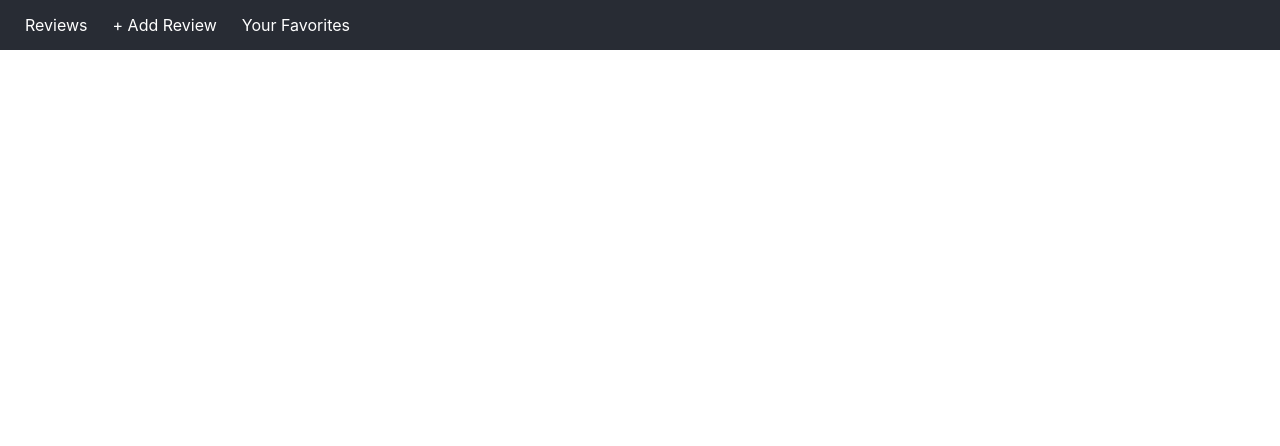
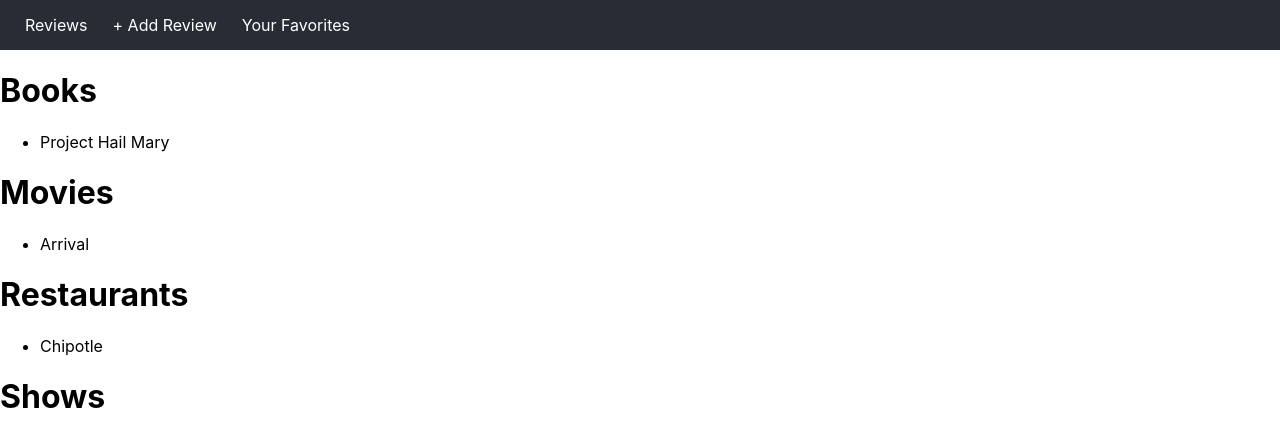
Before and after one commit to eurobi/phase-2-final-project, a React (Create React App) app in the folder my-app/: page /your-favorites in a window 1280 px wide. Shown: the top 446 px of the page. Built offline with nearby package versions, Linux system fonts and the light colour scheme; data requests are answered from the project's data file.

Commit message:
delete working, favorites working

```diff
--- a/my-app/db.json
+++ b/my-app/db.json
@@ -5,28 +5,28 @@
       "title": "Project Hail Mary",
       "category": "Books",
       "content": "Ryland Grace is the sole survivor on a desperate, last-chance mission--and if he fails, humanity and the earth itself will perish. Except that right now, he doesn't know that. He can't even remember his own name, let alone the nature of his assignment or how to complete it. All he knows is that he's been asleep for a very, very long time. And he's just been awakened to find himself millions of miles from home, with nothing but two corpses for company. His crewmates dead, his memories fuzzily returning, Ryland realizes that an impossible task now confronts him. Hurtling through space on this tiny ship, it's up to him to puzzle out an impossible scientific mystery--and conquer an extinction-level threat to our species.",
-      "rating": 5
+      "rating": "5"
     },
     {
       "id": 2,
       "title": "Arrival",
       "category": "Movies",
       "content": "A linguist works with the military to communicate with alien lifeforms after twelve mysterious spacecraft appear around the world.",
-      "rating": 5
+      "rating": "5"
     },
     {
       "id": 3,
       "title": "Chipotle",
       "category": "Restaurants",
       "content": "oh my god I love chipotalay. chipotalay is my life",
-      "rating": 5
+      "rating": "5"
     },
     {
       "id": 4,
       "title": "Succession",
       "category": "Shows",
       "content": "Succession is about a wealthy and powerful family with all of the disfunctions of any normal family, only amplified infinitely by their status in the socioeconomic world",
-      "rating": 4
+      "rating": "4"
     },
     {
       "category": "Restaurants",
--- a/my-app/src/App.js
+++ b/my-app/src/App.js
@@ -64,6 +64,11 @@
     setReviews(newReviews)
   }
 
+  //PATCH review
+  function editReview(id){
+
+  }
+
   return (
     <div>
         <NavBar />
@@ -75,8 +80,8 @@
           <Route exact path ='/new-review'>
             <ReviewForm addReview={addReview} />
           </Route>
-          <Route>
-            <Favorites />
+          <Route exact path ='/your-favorites'>
+            <Favorites reviews={reviews}/>
           </Route>
         </Switch>
     </div>
--- /dev/null
+++ b/my-app/src/Components/Favorite.js
@@ -0,0 +1,18 @@
+
+
+function Favorite({ category, reviews }){
+    const fiveStarReviews = reviews.filter(review => {
+        return review.category === category && review.rating.toString() === "5"
+    })
+    console.log(reviews)
+    return (
+        <div>
+            <h1>{category}</h1>
+            <ul>
+                {fiveStarReviews.map(review => <li key={review.title}>{review.title}</li>)}
+            </ul>
+        </div>
+    )
+}
+
+export default Favorite
--- a/my-app/src/Components/Favorites.js
+++ b/my-app/src/Components/Favorites.js
@@ -1,5 +1,18 @@
-function Favorites(){
+import Favorite from "./Favorite"
 
+function Favorites({ reviews }){
+    const reviewCategories = []
+    reviews.map((review) => {
+        if(!reviewCategories.includes(review.category)){
+            reviewCategories.push(review.category)
+        }
+    })
+    const favoriteElements = reviewCategories.map((category) => { return <Favorite key={category} category={category} reviews={reviews} />})
+    return(
+        <div id ='favorites-container'>
+            {favoriteElements}
+        </div>
+    )
 }
 
 export default Favorites
--- a/my-app/src/Components/Filters.js
+++ b/my-app/src/Components/Filters.js
@@ -8,9 +8,7 @@
     ]
     const sortOptions = [
         "Rating (High to Low)",
-        "Rating (Low to High)",
-        "Date (Newest)",
-        "Date (Oldest)"
+        "Rating (Low to High)"
     ]
     function handleFilterChange(e){
         setFilters({...filters,
@@ -36,13 +34,13 @@
             <div className="filter-item">
                 <label for="filter-by">Filter By:</label>
                 <select value={filters.filter} onChange={handleFilterChange} id='filter-by'>
-                    {categories.map((category) => <option>{category}</option>)}
+                    {categories.map((category) => <option key={category}>{category}</option>)}
                 </select>
             </div>
             <div className="filter-item">
                 <label for="sort-by">Sort By:</label>
                 <select value={filters.sort} onChange={handleSortChange} id='sort-by'>
-                    {sortOptions.map((option) => <option>{option}</option>)}
+                    {sortOptions.map((option) => <option key={option}>{option}</option>)}
                 </select>
             </div>
             <div className="filter-item">
--- a/my-app/src/Components/Review.js
+++ b/my-app/src/Components/Review.js
@@ -1,3 +1,4 @@
+
 function Review({ deleteReview, review }){
     function handleStars(rating){
         let stars = []
@@ -11,12 +12,14 @@
         return stars.join('')
     }
 
+
+
     return(
         <div className='card'>
             <div className="review-card-header">
                 <h1>{review.title}</h1>
                 <div className="button-div">
-                    <button className="edit-button">Edit</button>
+                    <button id={review.id} className="edit-button">Edit</button>
                     <button id={review.id} onClick={(e) => deleteReview(e.target.id)} className="delete-button">Delete</button>
                 </div>
             </div>
--- a/my-app/src/Components/ReviewForm.js
+++ b/my-app/src/Components/ReviewForm.js
@@ -3,7 +3,7 @@
 
 
 
-function ReviewForm({ addReview }){
+function ReviewForm({ addReview, id }){
     const [formData, setFormData] = useState({
         category: "",
         title: "",
@@ -31,7 +31,7 @@
             <h1>New Review</h1>
                 <label for='category'>Category</label>
                 <select id='category' value={formData.category} onChange={(e) => setFormData({...formData, category: e.target.value})}>
-                    {categories.map(category => <option>{category}</option>)}
+                    {categories.map(category => <option key={category}>{category}</option>)}
                 </select>
                 <label for='review-name'>Title</label>
                     <input id='review-name' value={formData.title} onChange={(e) => setFormData({...formData, title: e.target.value})}></input>
```
